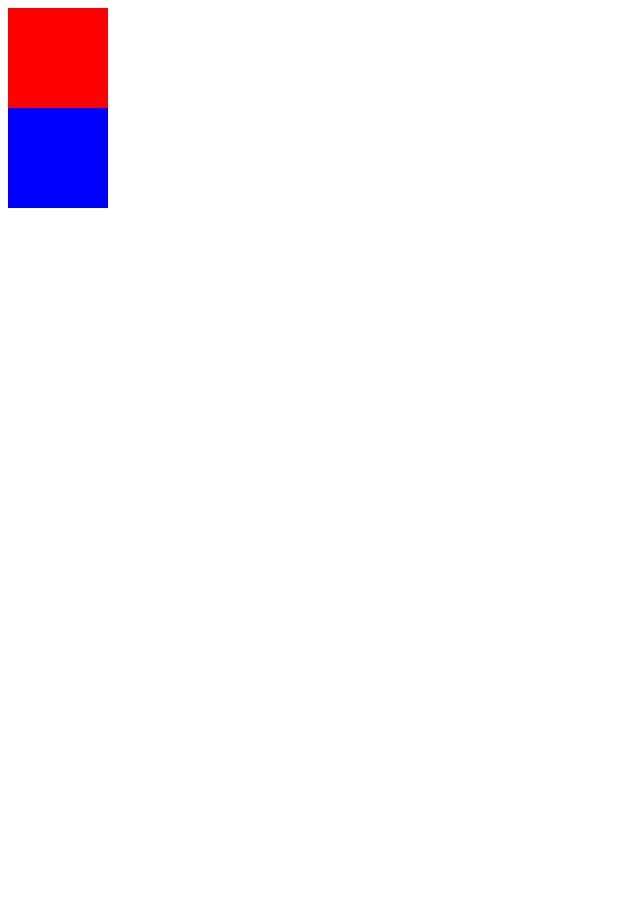
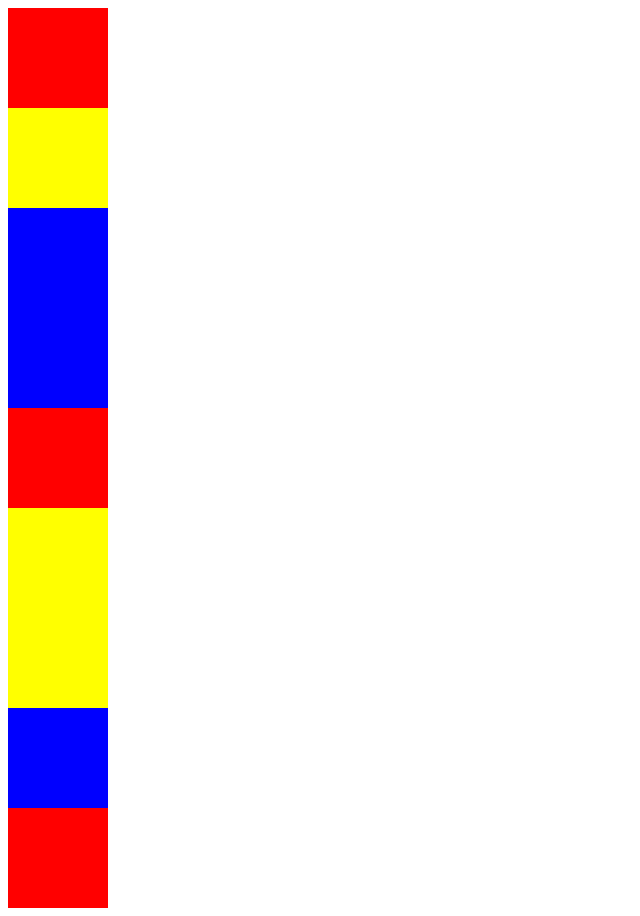
Before and after one commit to GuelYend/Prueba_Git, a plain HTML site: page index.html in a window 1280 px wide. Shown: the whole page, without its empty margins (0-640 px from the left). Before the commit the page ends 800 px from the top, so only its background shows below. Drawn offline with Linux system fonts and the light colour scheme.

Commit message:
cambios realizados

```diff
--- a/index.html
+++ b/index.html
@@ -8,6 +8,15 @@
 </head>
 <body>
     <div class="cuadro-rojo"></div>
+    <div class="caja-amarilla"></div>
     <div class="caja-azul"></div>
+
+    <div class="caja-azul"></div>
+    <div class="cuadro-rojo"></div>
+    <div class="caja-amarilla"></div>
+
+    <div class="caja-amarilla"></div>
+    <div class="caja-azul"></div>
+    <div class="cuadro-rojo"></div>
 </body>
 </html>
--- a/styles.css
+++ b/styles.css
@@ -8,3 +8,9 @@
     height: 100px;
     background-color: blue;
 }
+
+.caja-amarilla {
+    width: 100px;
+    height: 100px;
+    background-color: yellow;
+}
```
